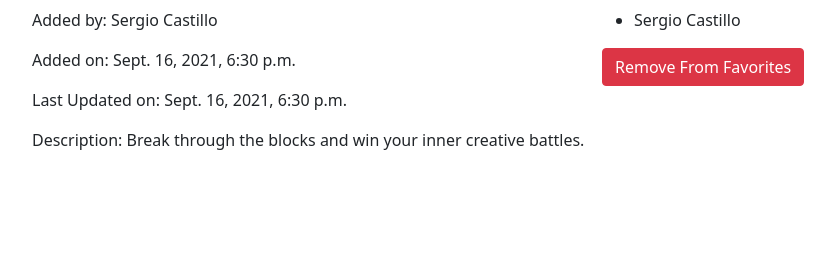
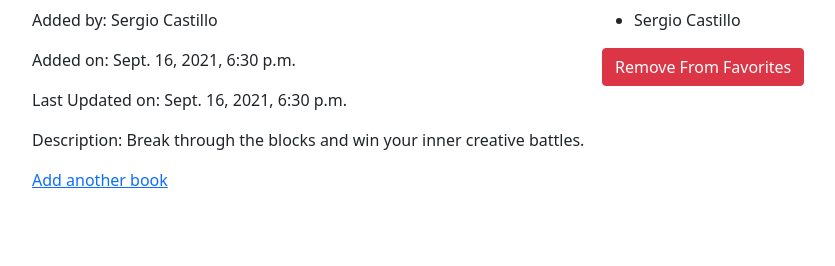
Before and after one commit to castillocodes/fav_books, a Django app: template fav_books_app/templates/show_one.html in a window 1280 px wide. Shown: the part 97-363 px from the top of the page, without its empty margins (46-881 px from the left). Run offline with Django 3.2, Linux system fonts and the light colour scheme; the template is opened without the code that fills it: values that come from a table or form of the project are taken from there, others are empty; data comes from the database, SQL or seed files in the repository; both versions use the stored data as it was after the commit.

```diff
--- a/fav_books_app/templates/show_one.html
+++ b/fav_books_app/templates/show_one.html
@@ -42,6 +42,7 @@
                     <a href="/books/{{book.id}}/delete" role="button" class="btn btn-danger">Delete</a>
                 </form>
                 {% endif %}
+                <a href="/books">Add another book</a>
             </div>
             <div class="col-6 px-2">
                 <h3>Users Who Favorited the Book</h3>
--- a/fav_books_app/views.py
+++ b/fav_books_app/views.py
@@ -90,14 +90,14 @@ def delete(request, book_id):
 
 def favorite(request, book_id):
     user = User.objects.get(id=request.session["user_id"])
-    book = User.objects.get(id=book_id)
+    book = Book.objects.get(id=book_id)
     user.favorited_books.add(book)
 
     return redirect(f'/books/{book_id}')
 
 def unfavorite(request, book_id):
     user = User.objects.get(id=request.session["user_id"])
-    book = User.objects.get(id=book_id)
+    book = Book.objects.get(id=book_id)
     user.favorited_books.remove(book)
 
     return redirect(f'/books/{book_id}')
```
Also changed, not shown: db.sqlite3.
